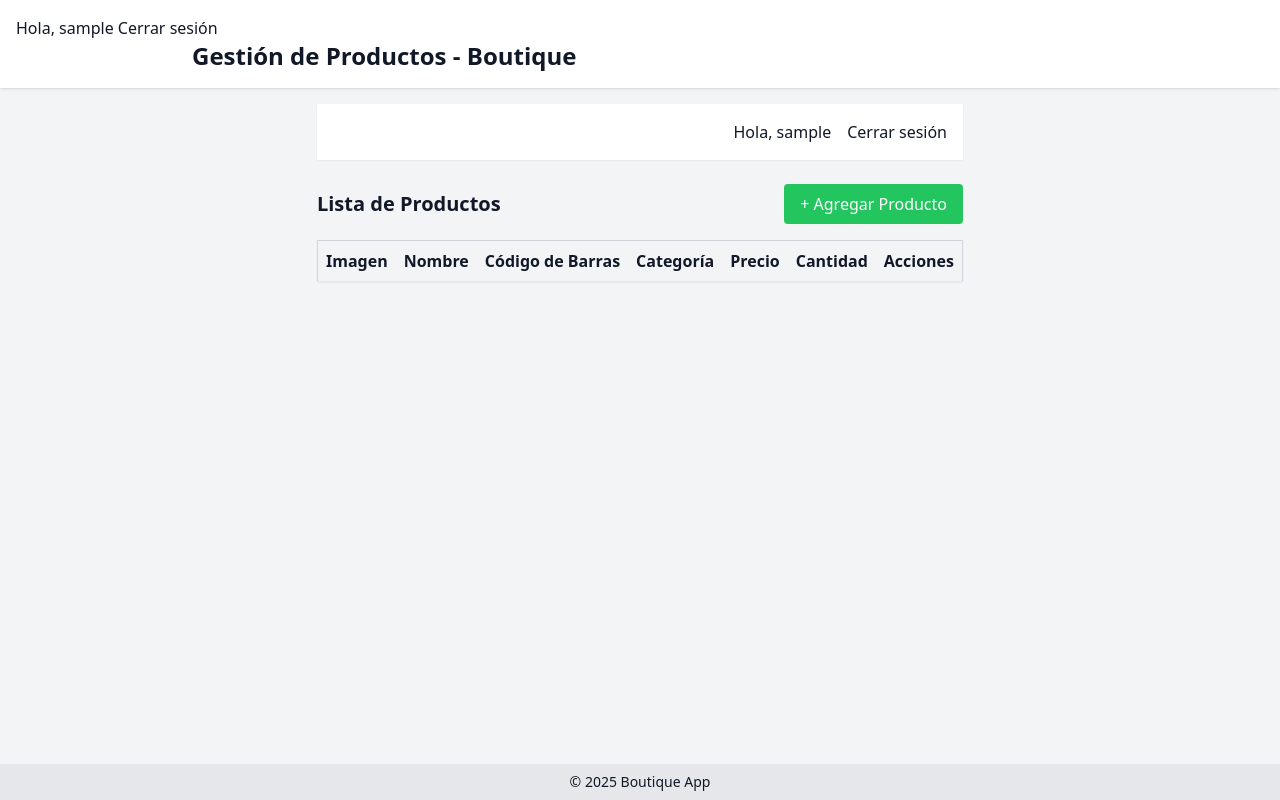
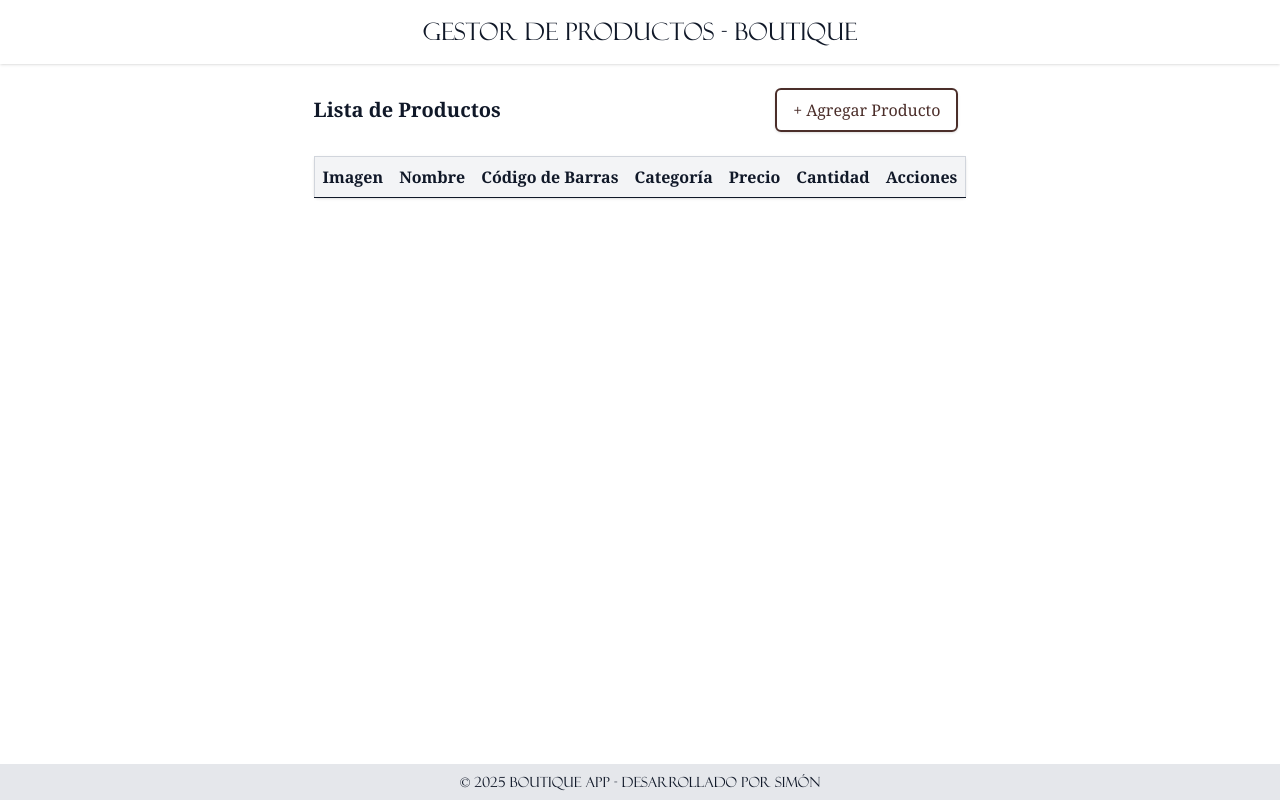
Before and after one commit to simonkey1/crud_noli, a FastAPI app: page /web/productos in a window 1280 px wide. Run offline with FastAPI, Linux system fonts and the light colour scheme; the visitor is signed in with stand-in values (Sample User, id 1); lists and menus that the app fills with data are empty; some libraries are stand-ins or nearby versions.

Commit message:
agregar middleware CORS y actualizar plantillas HTML para mejorar la gestión de productos

```diff
--- a/main.py
+++ b/main.py
@@ -6,9 +6,20 @@ from routers import crud, crud_cat, web, images, auth
 from db.database import create_db_and_tables, engine
 from models.models import Categoria
 from sqlmodel import Session, select
+from fastapi.middleware.cors import CORSMiddleware
+
 
 
 app = FastAPI()
+
+app.add_middleware(
+  CORSMiddleware,
+  allow_origins=["https://localhost:4321,"
+  "http://127.0.0.1:4321",],
+  allow_methods=["GET","POST","PUT","DELETE"],
+  allow_headers=["*"],
+)
+
 
 app.add_middleware(SessionMiddleware, secret_key="TU_SECRETO_MUY_SEGURO",  max_age=30 * 60)
 
--- a/routers/web.py
+++ b/routers/web.py
@@ -36,7 +36,7 @@ def get_current_user(request: Request):
 
 @router.get("/", response_class=HTMLResponse)
 async def index(request: Request):
-    return templates.TemplateResponse("index.html", {"request": request})
+    return templates.TemplateResponse("home.html", {"request": request})
 
 
 @router.get("/productos" , response_class=HTMLResponse, dependencies= [Depends(get_current_user)])
--- a/static/css/output.css
+++ b/static/css/output.css
@@ -213,6 +213,9 @@
   .static {
     position: static;
   }
+  .m-2 {
+    margin: calc(var(--spacing) * 2);
+  }
   .m-5 {
     margin: calc(var(--spacing) * 5);
   }
@@ -553,10 +523,6 @@
   }
   .shadow {
     --tw-shadow: 0 1px 3px 0 var(--tw-shadow-color, rgb(0 0 0 / 0.1)), 0 1px 2px -1px var(--tw-shadow-color, rgb(0 0 0 / 0.1));
-    box-shadow: var(--tw-inset-shadow), var(--tw-inset-ring-shadow), var(--tw-ring-offset-shadow), var(--tw-ring-shadow), var(--tw-shadow);
-  }
-  .shadow-lg {
-    --tw-shadow: 0 10px 15px -3px var(--tw-shadow-color, rgb(0 0 0 / 0.1)), 0 4px 6px -4px var(--tw-shadow-color, rgb(0 0 0 / 0.1));
     box-shadow: var(--tw-inset-shadow), var(--tw-inset-ring-shadow), var(--tw-ring-offset-shadow), var(--tw-ring-shadow), var(--tw-shadow);
   }
   .shadow-sm {
--- a/templates/index.html
+++ b/templates/index.html
@@ -1,27 +1,16 @@
 {% extends "layout.html" %}
 
 {% block content %}
-  <header>
-    <nav class="p-4 bg-white shadow-sm mb-6 flex justify-end space-x-4">
-      {% if request.session.get('user') %}
-        <span class="font-medium">Hola, {{ request.session.get('user') }}</span>
-        <a href="{{ request.url_for('logout') }}">Cerrar sesión</a>
-      {% else %}
-        <a href="{{ request.url_for('login_form') }}">Iniciar sesión</a>
-      {% endif %}
-    </nav>
-  </header>
-
   <div class="mb-4 flex justify-between items-center">
-    <h2 class="text-xl font-semibold">Lista de Productos</h2>
+    <h2 class="text-xl font-semibold font-serif">Lista de Productos</h2>
     <a href="/web/productos/crear"
-       class="bg-green-500 hover:bg-green-600 text-white px-4 py-2 rounded">
+       class="m-2 rounded-md shadow flex justify-center items-center py-2 px-4 bg-white/90 border-2 border-[#4B2E2A] text-[#4B2E2A] font-serif font-medium hover:bg-amber-950 hover:text-white active:bg-white/80 focus:outline-2 focus:outline-offset-2 focus:outline-[#4B2E2A] transition duration-150 ease-in-out cursor-pointer">
       + Agregar Producto
     </a>
   </div>
 
   <table class="w-full border border-gray-300 bg-white shadow-sm rounded">
-    <thead class="bg-gray-100 text-left">
+    <thead class="bg-gray-100 text-left font-serif">
       <tr>
         <th class="p-2 border-b">Imagen</th>
         <th class="p-2 border-b">Nombre</th>
@@ -34,7 +23,7 @@
     </thead>
     <tbody>
       {% for p in productos %}
-      <tr class="hover:bg-gray-50">
+      <tr class="hover:bg-gray-50 font-serif">
         <td class="p-2 border-b">
           {% if p.image_url %}
             <a href="{{ p.image_url }}" target="_blank">
@@ -55,11 +44,11 @@
         <td class="p-2 border-b">{{ p.cantidad }}</td>
         <td class="p-2 border-b space-x-2">
           <a href="/web/productos/editar/{{ p.id }}"
-             class="text-blue-600 hover:underline">Editar</a>
+             class="text-blue-600 hover:underline font-serif">Editar</a>
           <form action="/web/productos/eliminar/{{ p.id }}"
                 method="post" class="inline">
             <button type="submit"
-                    class="text-red-600 hover:underline">Eliminar</button>
+                    class="text-red-600 hover:underline font-serif">Eliminar</button>
           </form>
         </td>
       </tr>
--- a/templates/layout.html
+++ b/templates/layout.html
@@ -3,27 +3,19 @@
 <head>
     <meta charset="UTF-8">
     <title>Grano Sabor</title>
-    <script src="https://cdn.tailwindcss.com"></script>
+    <link rel="stylesheet" href="/static/css/output.css">
 </head>
-<body class="bg-gray-100 text-gray-900 min-h-screen flex flex-col">
+<body class="bg-white text-gray-900 min-h-screen flex flex-col">
     <header class="bg-white shadow p-4">
-        <nav>
-      {% if request.session.get('user') %}
-        <span>Hola, {{ request.session.get('user') }}</span>
-        <a href="{{ request.url_for('logout') }}">Cerrar sesión</a>
-      {% else %}
-        <a href="{{ request.url_for('login_form') }}">Iniciar sesión</a>
-      {% endif %}
-    </nav>
         <div class="max-w-4xl mx-auto">
-            <h1 class="text-2xl font-bold">Gestión de Productos - Boutique</h1>
+            <h1 class="text-2xl font-bold flex items-center justify-center">Gestor de Productos - Boutique</h1>
         </div>
     </header>
     <main class="flex-grow p-4 max-w-4xl mx-auto">
         {% block content %}{% endblock %}
     </main>
     <footer class="bg-gray-200 text-center text-sm py-2">
-        &copy; {{ 2025 }} Boutique App
+        &copy; {{ 2025 }} Boutique App - Desarrollado por Simón
     </footer>
 </body>
 </html>
```
Also changed, not shown: other parts of static/css/output.css (+3 -36 lines), templates/home.html (+4 -14 lines), templates/login.html (deleted, +0 -26 lines).
